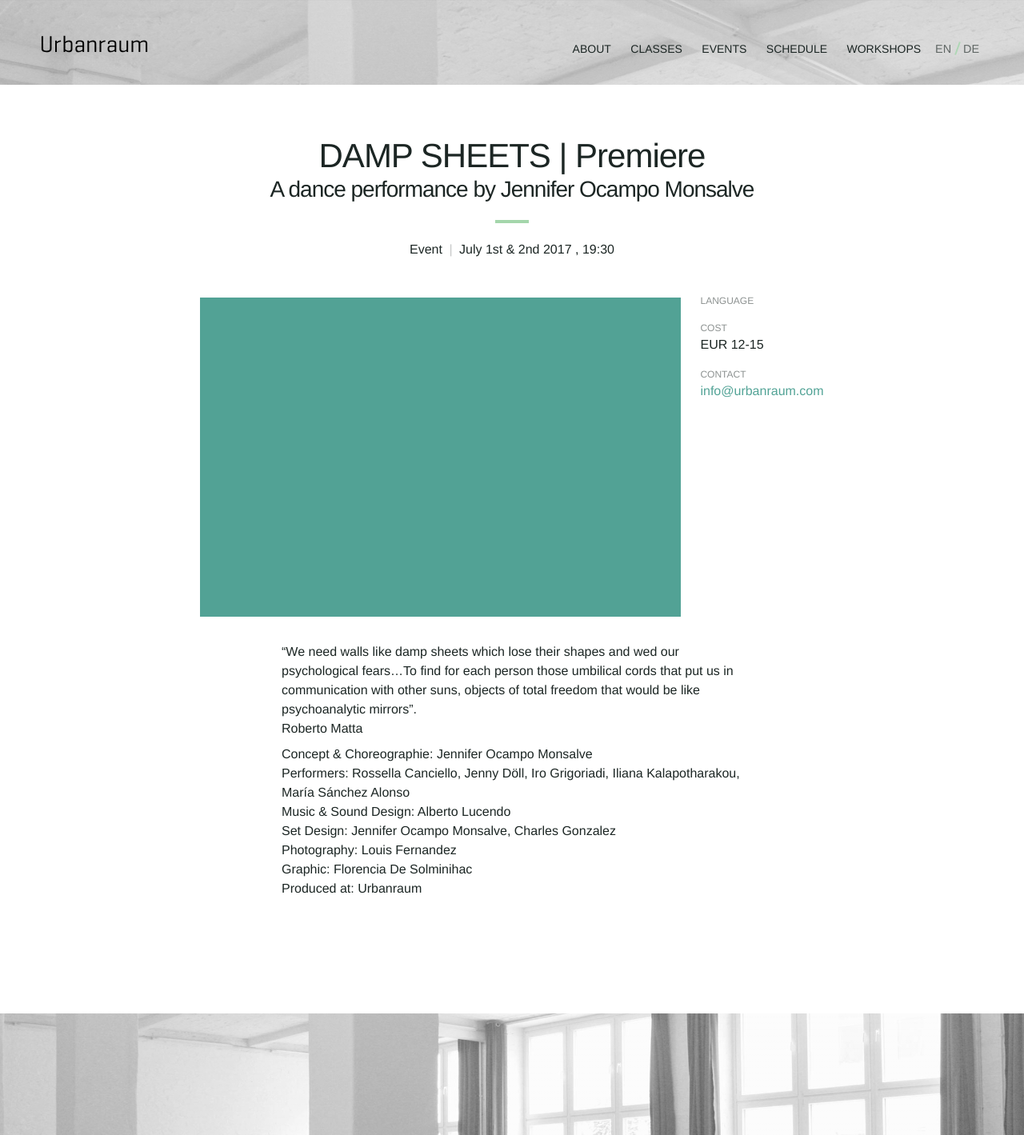
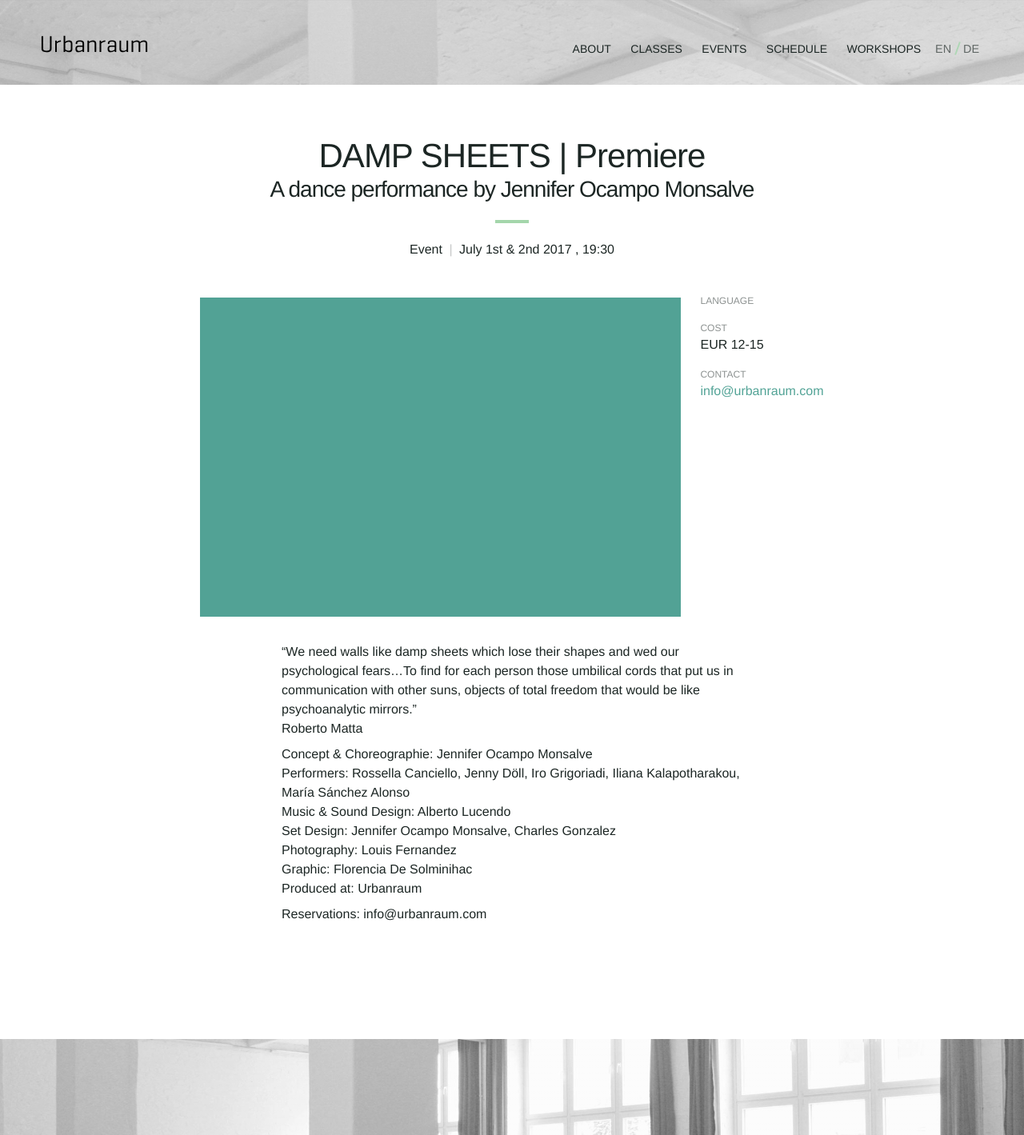
Before and after one commit to Kriesse/urbanraum, a Jekyll site: the page built from _events/2017-07-01-damp-sheets.md, in a window 1280 px wide. Shown: the whole page at 80% size. Built offline with Jekyll 4.4.1, drawn with Linux system fonts in a browser that asks for light colours; nearby versions of some CDN libraries.

Commit message:
Create 2017-07-01-damp-sheets.md

```diff
--- a/_events/2017-07-01-damp-sheets.md
+++ b/_events/2017-07-01-damp-sheets.md
@@ -22,8 +22,9 @@ language_en: ""
 language_de: ""
 
 description_en: |
-  "We need walls like damp sheets which lose their shapes and wed our psychological fears...To find for each person those umbilical cords that put us in communication with other suns, objects of total freedom that would be like psychoanalytic mirrors".
+  "We need walls like damp sheets which lose their shapes and wed our psychological fears...To find for each person those umbilical cords that put us in communication with other suns, objects of total freedom that would be like psychoanalytic mirrors."
   Roberto Matta
+
 
   Concept & Choreographie: Jennifer Ocampo Monsalve
   Performers: Rossella Canciello, Jenny Döll, Iro Grigoriadi, Iliana Kalapotharakou, María Sánchez Alonso
@@ -33,7 +34,7 @@ description_en: |
   Graphic: Florencia De Solminihac
   Produced at: Urbanraum
 
-
+  Reservations: info@urbanraum.com
 
 description_de: |
 
```
